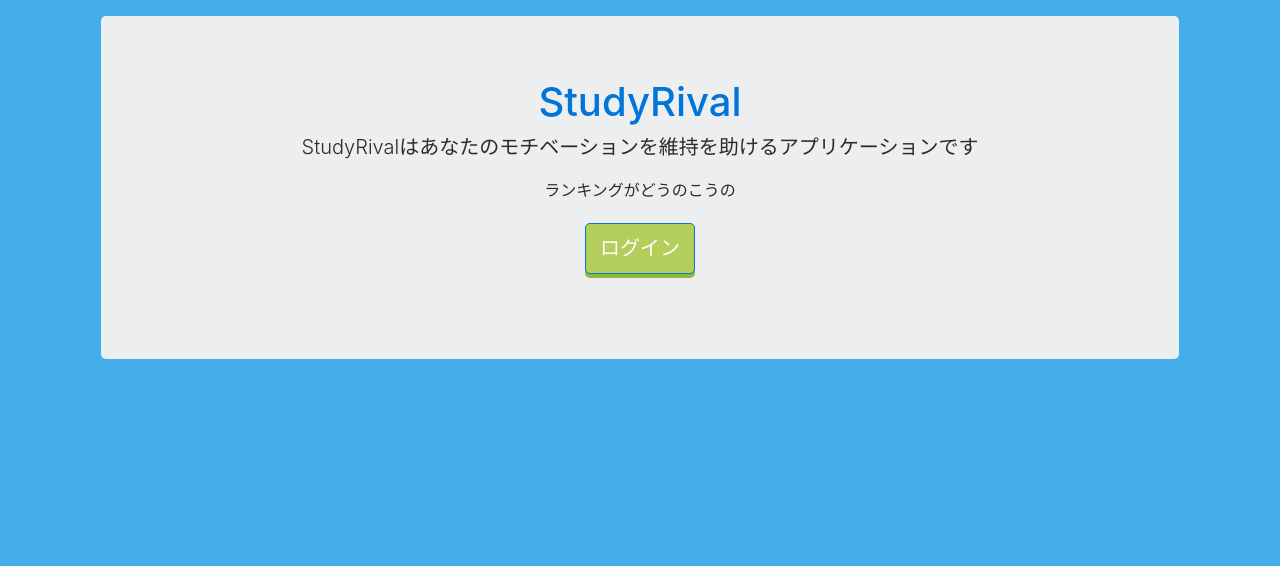
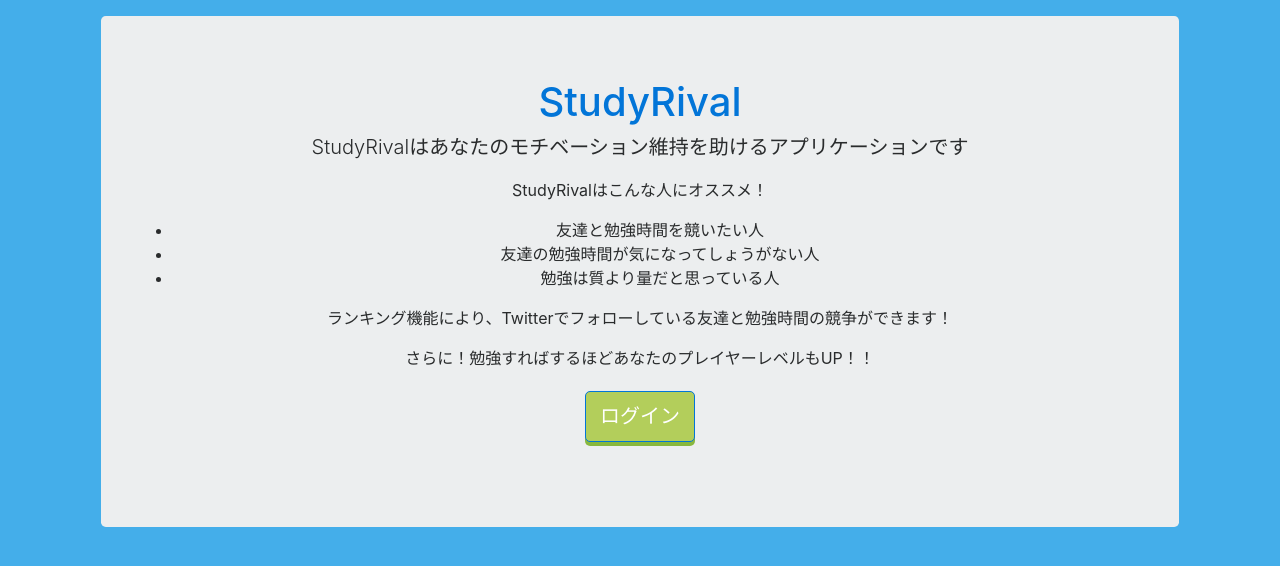
Before and after one commit to tetsu31415/StudyRival, a Django app: page / in a window 1280 px wide. Shown: the part 56-622 px from the top of the page. Run offline with Django 3.2, Linux system fonts and the light colour scheme; some libraries are stand-ins or nearby versions.

Commit message:
トップページの紹介文を追加

```diff
--- a/easy_regist/templates/easy_regist/index.html
+++ b/easy_regist/templates/easy_regist/index.html
@@ -4,8 +4,15 @@
   <div class="jumbotron m-3">
     <div class="left">
       <h1 class="text-primary">StudyRival</h1>
-      <p class="lead">StudyRivalはあなたのモチベーションを維持を助けるアプリケーションです</p>
-      <p>ランキングがどうのこうの</p>
+      <p class="lead">StudyRivalはあなたのモチベーション維持を助けるアプリケーションです</p>
+      <p>StudyRivalはこんな人にオススメ！</p>
+      <ul>
+        <li>友達と勉強時間を競いたい人</li>
+        <li>友達の勉強時間が気になってしょうがない人</li>
+        <li>勉強は質より量だと思っている人</li>
+      </ul>
+      <p>ランキング機能により、Twitterでフォローしている友達と勉強時間の競争ができます！</p>
+      <p>さらに！勉強すればするほどあなたのプレイヤーレベルもUP！！</p>
     </div>
     {% if user.is_authenticated %}
     <p><a class="btn btn-lg btn-primary" href="{% url 'mypage' %}" role="button">マイページ</a></p>
```
